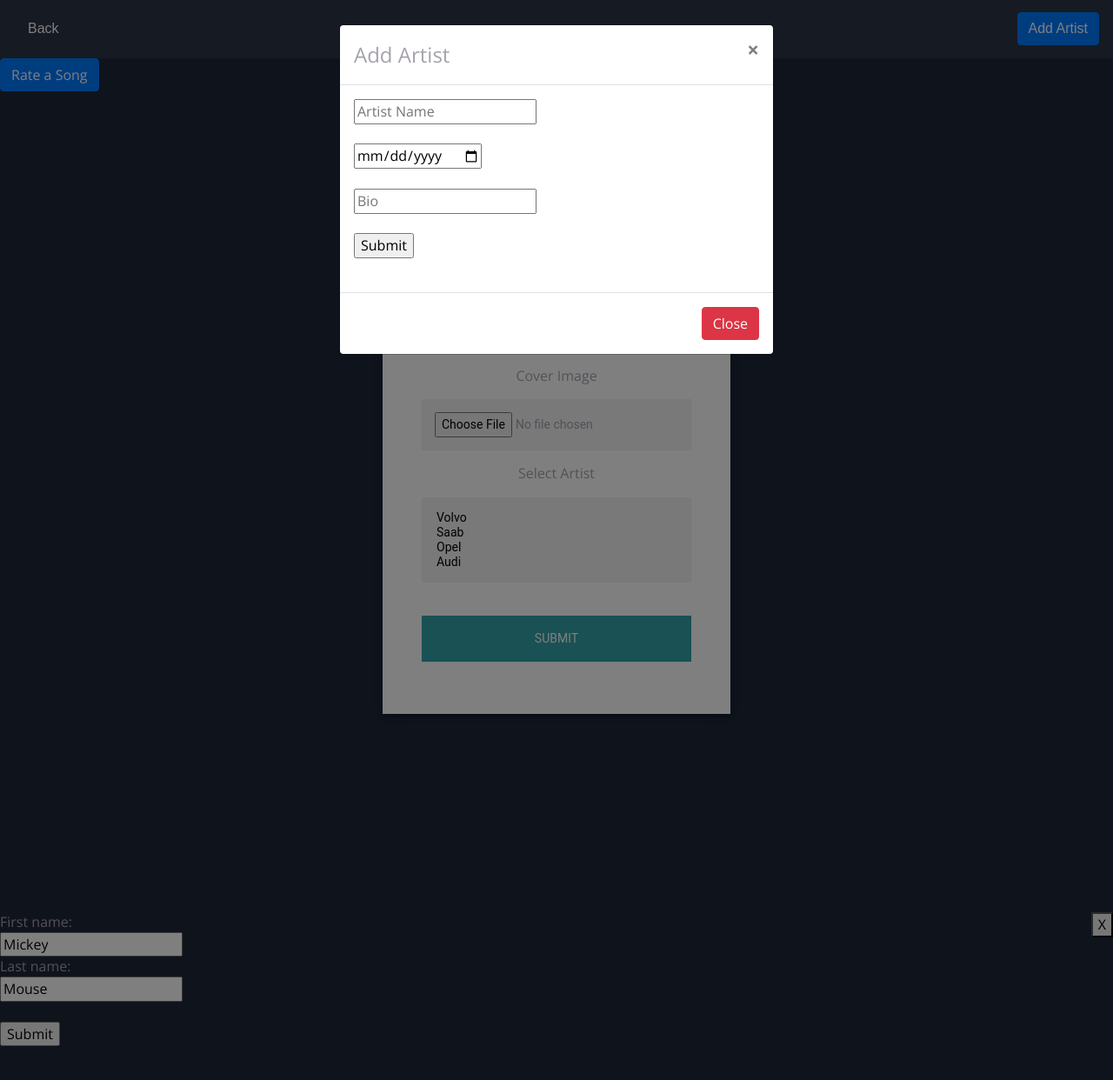
After one commit to tharifansari/song-listing-flask-app, a Flask app: page /add_song in a window 1280 px wide, after a click on "Add Artist". The commit adds this page. Shown: the top 1242 px of the page at 87% size. Run offline with Flask 2, Linux system fonts and the light colour scheme; some libraries are stand-ins or nearby versions.

Commit message:
implemented rating and adding a song functionality

```diff
--- a/app.py
+++ b/app.py
@@ -52,6 +52,10 @@ def sign_up():
 def login():
     return render_template('login.html')
 
+
+@app.route('/add_song')
+def add_a_song():
+    return render_template('add_song.html')
 
 @app.route('/add_user', methods=['POST'])
 def add_user():
--- /dev/null
+++ b/templates/add_song.html
@@ -0,0 +1,359 @@
+<!DOCTYPE html>
+<html lang="en">
+<head>
+  <link rel="stylesheet" href="https://maxcdn.bootstrapcdn.com/bootstrap/4.5.2/css/bootstrap.min.css">
+  <script src="https://ajax.googleapis.com/ajax/libs/jquery/3.5.1/jquery.min.js"></script>
+  <script src="https://cdnjs.cloudflare.com/ajax/libs/popper.js/1.16.0/umd/popper.min.js"></script>
+  <script src="https://maxcdn.bootstrapcdn.com/bootstrap/4.5.2/js/bootstrap.min.js"></script>
+
+
+    <style>
+
+        @charset "UTF-8";
+        @import url(https://fonts.googleapis.com/css?family=Open+Sans:300,400,700);
+
+        body {
+        font-family: 'Open Sans', sans-serif;
+        font-weight: 300;
+        line-height: 1.42em;
+        color:#A7A1AE;
+        background-color:#1F2739;
+        }
+
+        h1 {
+        font-size:3em;
+        font-weight: 300;
+        line-height:1em;
+        text-align: center;
+        color: #4DC3FA;
+        }
+
+        h2 {
+        font-size:1em;
+        font-weight: 300;
+        text-align: center;
+        display: block;
+        line-height:1em;
+        padding-bottom: 2em;
+        color: #FB667A;
+        }
+
+        h2 a {
+        font-weight: 700;
+        text-transform: uppercase;
+        color: #FB667A;
+        text-decoration: none;
+        }
+
+        .blue { color: #185875; }
+        .yellow { color: #FFF842; }
+        .form {
+  position: relative;
+  z-index: 1;
+  background: #FFFFFF;
+  max-width: 400px;
+  margin: 0 auto 100px;
+  /*margin-left: 50%;
+  margin-right: -60%;*/
+  padding: 45px;
+  text-align: center;
+  box-shadow: 0 0 20px 0 rgba(0, 0, 0, 0.2), 0 5px 5px 0 rgba(0, 0, 0, 0.24);
+}
+.form input {
+  font-family: "Roboto", sans-serif;
+  outline: 0;
+  background: #f2f2f2;
+  width: 100%;
+  border: 0;
+  margin: 0 0 15px;
+  padding: 15px;
+  box-sizing: border-box;
+  font-size: 14px;
+}
+.form select {
+  font-family: "Roboto", sans-serif;
+  outline: 0;
+  background: #f2f2f2;
+  width: 100%;
+  border: 0;
+  margin: 0 0 15px;
+  padding: 15px;
+  box-sizing: border-box;
+  font-size: 14px;
+}
+.form .submit_button {
+  font-family: "Roboto", sans-serif;
+  text-transform: uppercase;
+  outline: 0;
+  background: #32a2a8;
+  width: 100%;
+  border: 0;
+  padding: 15px;
+  color: #FFFFFF;
+  font-size: 14px;
+  -webkit-transition: all 0.3 ease;
+  transition: all 0.3 ease;
+  cursor: pointer;
+}
+.form button:hover,.form button:active,.form button:focus {
+  background: #32a2a8;
+}
+.form .message {
+  margin: 15px 0 0;
+  color: #b3b3b3;
+  font-size: 12px;
+}
+.form .message a {
+  color: #32a2a8;
+  text-decoration: none;
+}
+.form .register-form {
+  display: none;
+}
+        .container {
+            text-align: left;
+            overflow: hidden;
+            width: 80%;
+            margin: 0 auto;
+        display: table;
+        padding: 0 0 8em 0;
+        }
+        .navbar {
+  overflow: hidden;
+  background-color: #2C3446;
+  font-family: Arial;
+}
+
+/* Links inside the navbar */
+.navbar a {
+  float: left;
+  font-size: 16px;
+  color: white;
+  text-align: center;
+  padding: 14px 16px;
+  text-decoration: none;
+}
+
+/* The dropdown container */
+.dropdown {
+  float: left;
+  overflow: hidden;
+}
+/* esdfghljkkhgfdsaqwertyuioplkjhgfdsaZXCVBNM,. */
+#modl {
+  font-size: 16px;
+  border: none;
+  outline: none;
+  color: white;
+  padding: 14px 16px;
+  background-color: inherit;
+  font-family: inherit; /* Important for vertical align on mobile phones */
+  margin: 0; /* Important for vertical align on mobile phones */
+}
+#modl:hover{
+  background-color: #FFF842;
+  color: #403E10;
+    font-weight: bold;
+}
+/* Dropdown button */
+.dropdown .dropbtn {
+  font-size: 16px;
+  border: none;
+  outline: none;
+  color: white;
+  padding: 14px 16px;
+  background-color: inherit;
+  font-family: inherit; /* Important for vertical align on mobile phones */
+  margin: 0; /* Important for vertical align on mobile phones */
+}
+
+/* Add a red background color to navbar links on hover */
+.navbar a:hover, .dropdown:hover .dropbtn {
+  background-color: #FFF842;
+  color: #403E10;
+    font-weight: bold;
+}
+
+/* Dropdown content (hidden by default) */
+.dropdown-content {
+  display: none;
+  position: absolute;
+  background-color: #f9f9f9;
+  min-width: 160px;
+  box-shadow: 0px 8px 16px 0px rgba(0,0,0,0.2);
+  z-index: 1;
+}
+
+/* Links inside the dropdown */
+.dropdown-content a {
+  float: none;
+  color: black;
+  padding: 12px 16px;
+  text-decoration: none;
+  display: block;
+  text-align: left;
+}
+
+/* Add a grey background color to dropdown links on hover */
+.dropdown-content a:hover {
+  background-color: #ddd;
+}
+
+/* Show the dropdown menu on hover */
+.dropdown:hover .dropdown-content {
+  display: block;
+}
+
+        @media (max-width: 800px) {
+        .container td:nth-child(4),
+        .container th:nth-child(4) { display: none; }
+        }
+    </style>
+    <script>
+      $('#show').on('click', function () {
+    $('.center').show();
+    $(this).hide();
+})
+
+$('#close').on('click', function () {
+    $('.center').hide();
+    $('#show').show();
+})
+    </script>
+
+</head>
+<body>
+<!-- The Modal -->
+<div class="modal" id="myModal">
+  <div class="modal-dialog">
+    <div class="modal-content">
+
+      <!-- Modal Header -->
+      <div class="modal-header">
+        <h4 class="modal-title">Add Artist</h4>
+        <button type="button" class="close" data-dismiss="modal">&times;</button>
+      </div>
+
+      <!-- Modal body -->
+      <div class="modal-body">
+        <form action="/check_login" method="post" class="login-form">
+          <input type="text" name="artist_name" placeholder="Artist Name">
+          <br><br>
+          <input type="date" name="artist_dob" placeholder="Date of Birth">
+          <br><br>
+          <input type="text" name="artist_bio" placeholder="Bio">
+          <br><br>
+          <input class="submit_button" type="submit" value="Submit">
+          <br><br>
+      </form>
+      </div>
+
+      <!-- Modal footer -->
+      <div class="modal-footer">
+        <button type="button" class="btn btn-danger" data-dismiss="modal">Close</button>
+      </div>
+
+    </div>
+  </div>
+</div>
+
+    <div class="navbar">
+        <a href="/top_10_songs">Back</a>
+        <button type="button" class="btn btn-primary" data-toggle="modal" data-target="#myModal">
+          Add Artist<i class="fa fa-caret-down"></i>
+        </button>
+      </div>
+
+      <button type="button" class="btn btn-primary" data-toggle="modal" data-target="#myModal1">
+        Rate a Song<i class="fa fa-caret-down"></i>
+      </button>
+
+        <!-- <button></button> -->
+        <!-- <a href="#home">Add Artist</a> -->
+      <br>
+      <div class="container">
+        <h1><i>Adding Song</i></h1>
+          <div class="form">
+
+        <form action="/" method="post">
+            <p><b>Song Name</b></p>
+            <input type="text" name="song_name" placeholder="Enter the song name">
+            <p><b>Date of Release</b></p>
+            <input type="date" name="song_date" placeholder="Date Released">
+            <p><b>Cover Image</b></p>
+            <input type="file" name="cover_image" placeholder="Cover Image">
+            <p><b>Select Artist</b></p>
+            <select name="cars" id="cars" multiple>
+                <option value="volvo">Volvo</option>
+                <option value="saab">Saab</option>
+                <option value="opel">Opel</option>
+                <option value="audi">Audi</option>
+            </select>
+            <br><br>
+            <input class="submit_button" type="submit" value="Submit">
+        </form>
+    </div>
+    </div>
+<div class="center hideform">
+    <button id="close" style="float: right;">X</button>
+    <form action="/action_page.php">
+        First name:<br>
+        <input type="text" name="firstname" value="Mickey">
+        <br>
+        Last name:<br>
+        <input type="text" name="lastname" value="Mouse">
+        <br><br>
+        <input type="submit" value="Submit">
+    </form>
+</div>
+
+
+
+<div class="modal" id="myModal1">
+  <div class="modal-dialog">
+    <div class="modal-content">
+
+      <!-- Modal Header -->
+      <div class="modal-header">
+        <h4 class="modal-title">Add Artist</h4>
+        <button type="button" class="close" data-dismiss="modal">&times;</button>
+      </div>
+
+      <!-- Modal body -->
+      <div class="modal-body">
+        <form action="/rating" method="post" class="login-form">
+          <!-- drop down -->
+          <select name="song_list" id="songs_list">
+            <option value="volvo">Volvo</option>
+            <option value="saab">Saab</option>
+            <option value="opel">Opel</option>
+            <option value="audi">Audi</option>
+        </select>
+        <input type="range" id="rting" name="rangeInput" min="0" max="5" step="0.1" onChange="change();"><span id="rs"></span>
+
+
+          <br><br>
+          <input class="submit_button" type="submit" value="Submit">
+          <br><br>
+      </form>
+      </div>
+
+      <!-- Modal footer -->
+      <div class="modal-footer">
+        <button type="button" class="btn btn-danger" data-dismiss="modal">Close</button>
+      </div>
+
+    </div>
+  </div>
+</div>
+
+<!-- <button id="show">Show form</button> -->
+</body>
+<script>
+  var result = document.getElementById("rs");
+  var mine = document.getElementById("rting");
+  function change(){
+      result.innerText = mine.value;
+  }
+  </script>
+</html>
--- a/templates/top_artist.html
+++ b/templates/top_artist.html
@@ -186,7 +186,7 @@
 </head>
 <body>
     <div class="navbar">
-        <a href="#home">Home</a>
+        <!-- <a href="#home">Home</a> -->
         <div class="dropdown">
           <button class="dropbtn">Top 10
             <i class="fa fa-caret-down"></i>
@@ -201,7 +201,7 @@
               <i class="fa fa-caret-down"></i>
             </button>
             <div class="dropdown-content">
-              <a href="#">Song</a>
+              <a href="/add_song">Song</a>
               <a href="#">Artist</a>
             </div>
           </div>
```
Also changed, not shown: templates/top_songs.html (+2 -10 lines), 1 other file.
